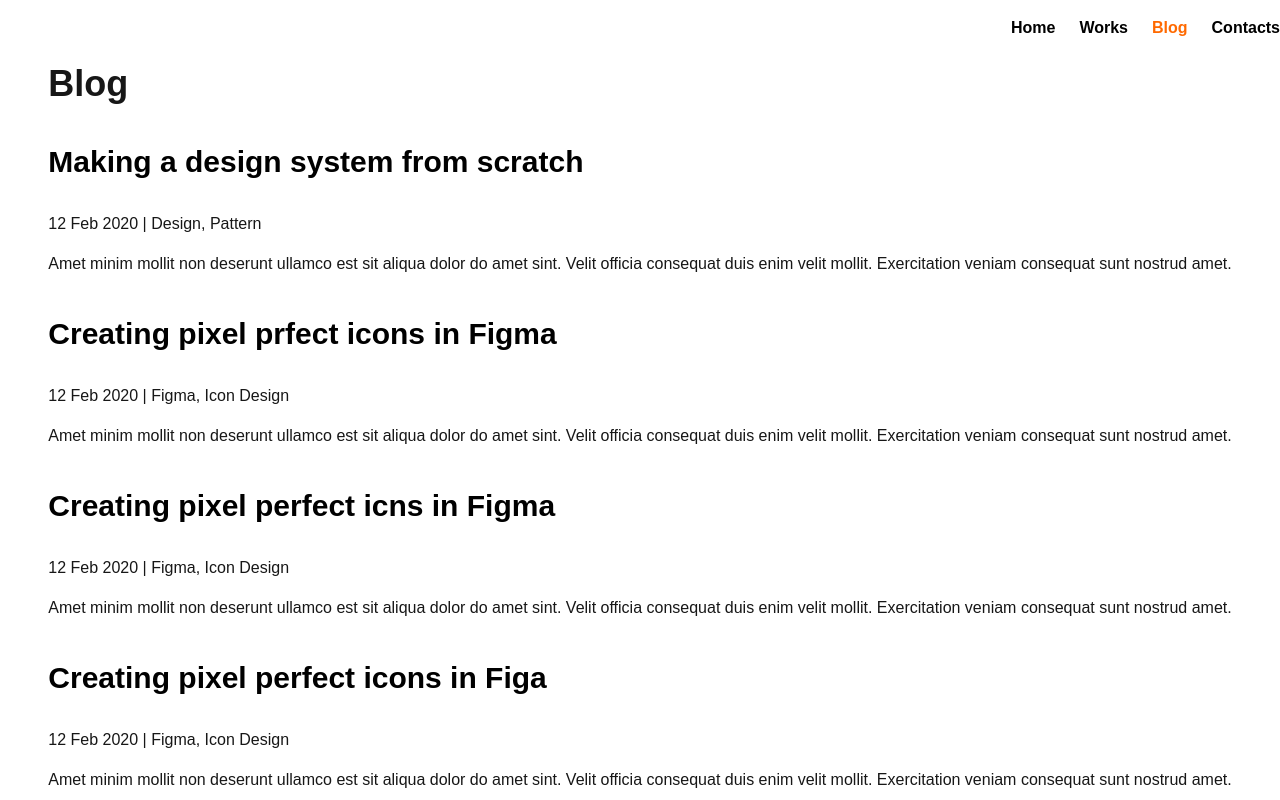
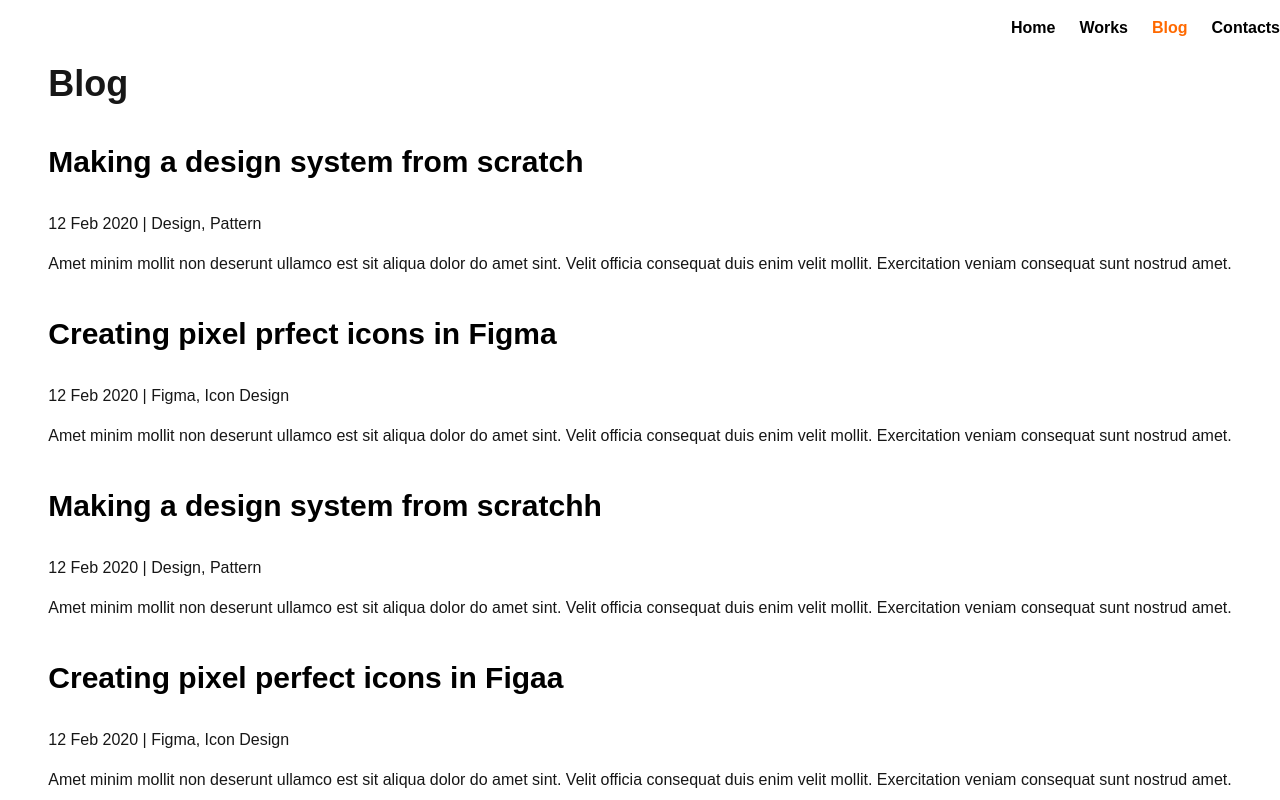
Before and after one commit to Diphaw/fe-technical-test, a Next.js app: page /blogs in a window 1280 px wide. Shown: the top 800 px of the page. Built offline with nearby package versions, Linux system fonts and the light colour scheme.

Commit message:
improve 2

```diff
--- a/src/app/blogs/page.jsx
+++ b/src/app/blogs/page.jsx
@@ -1,45 +1,15 @@
 import Footer from "@/components/footer";
 import Header from "@/components/header";
 import Card from "@/components/ui/card";
+import { blog } from "@/constants";
 
 export default function Blog() {
-  const blog = [
-    {
-      judul: "Making a design system from scratch",
-      tanggal: "12 Feb 2020",
-      pencipta: "Design, Pattern",
-      deskripsi:
-        "Amet minim mollit non deserunt ullamco est sit aliqua dolor do amet sint. Velit officia consequat duis enim velit mollit. Exercitation veniam consequat sunt nostrud amet.",
-    },
-    {
-      judul: "Creating pixel prfect icons in Figma",
-      tanggal: "12 Feb 2020",
-      pencipta: "Figma, Icon Design",
-      deskripsi:
-        "Amet minim mollit non deserunt ullamco est sit aliqua dolor do amet sint. Velit officia consequat duis enim velit mollit. Exercitation veniam consequat sunt nostrud amet.",
-    },
-    {
-      judul: "Creating pixel perfect icns in Figma",
-      tanggal: "12 Feb 2020",
-      pencipta: "Figma, Icon Design",
-      deskripsi:
-        "Amet minim mollit non deserunt ullamco est sit aliqua dolor do amet sint. Velit officia consequat duis enim velit mollit. Exercitation veniam consequat sunt nostrud amet.",
-    },
-    {
-      judul: "Creating pixel perfect icons in Figa",
-      tanggal: "12 Feb 2020",
-      pencipta: "Figma, Icon Design",
-      deskripsi:
-        "Amet minim mollit non deserunt ullamco est sit aliqua dolor do amet sint. Velit officia consequat duis enim velit mollit. Exercitation veniam consequat sunt nostrud amet.",
-    },
-  ];
-
   return (
-    <><Header /><section className="min-h-screen bg-white px-6 flex flex-col justify-center py-6">
+    <>
+      <Header />
+      <section className="min-h-screen bg-white px-6 flex flex-col justify-center py-6">
         <div className="max-w-7xl mx-auto pt-10">
-              <h1 className="font-bold text-left text-3xl md:text-4xl">
-                  Blog
-              </h1>
+          <h1 className="font-bold text-left text-3xl md:text-4xl">Blog</h1>
 
           {/* card */}
           <div className="pt-10 grid gap-10 grid-cols-1">
@@ -60,6 +30,8 @@ export default function Blog() {
             ))}
           </div>
         </div>
-      </section><Footer/></>
+      </section>
+      <Footer />
+    </>
   );
 }
--- a/src/app/page.jsx
+++ b/src/app/page.jsx
@@ -1,8 +1,8 @@
 import Blog from "@/components/blog";
+import Footer from "@/components/footer";
 import Header from "@/components/header";
 import Hero from "@/components/hero";
 import Works from "@/components/works";
-import Footer from "@/components/footer";
 
 export default function Home() {
   return (
@@ -11,7 +11,7 @@ export default function Home() {
       <Hero />
       <Blog />
       <Works />
-      <Footer/>
+      <Footer />
     </div>
   );
 }
--- a/src/components/blog.jsx
+++ b/src/components/blog.jsx
@@ -7,14 +7,14 @@ export default function Blog() {
       <div className="max-w-7xl mx-auto">
         <div className="flex justify-between">
           <h1 className="font-bold text-center md:text-left">Recent Posts</h1>
-          <a href="/blog" className="text-blue-400">
+          <a href="/blogs" className="text-blue-400">
             View All
           </a>
         </div>
 
         {/* card */}
         <div className="pt-6 grid gap-10 grid-cols-1 md:grid-cols-2">
-          {blog.map((blogs) => (
+          {blog.slice(2).map((blogs) => (
             <Card key={blogs.judul} className="p-4 bg-white flex flex-col">
               <div className="flex flex-col gap-4">
                 <h1 className="text-black font-bold text-2xl md:text-3xl">
--- a/src/components/hero.jsx
+++ b/src/components/hero.jsx
@@ -37,7 +37,7 @@ export default function Hero() {
         {/* Sisi Kanan */}
         <div className="w-64 h-64 rounded-full overflow-hidden">
           <Image
-            src="/hero.png"
+            src="/image/hero.png"
             alt="gambar hero"
             width={200}
             height={200}
--- a/src/constants/index.js
+++ b/src/constants/index.js
@@ -7,7 +7,21 @@ export const blog = [
         "Amet minim mollit non deserunt ullamco est sit aliqua dolor do amet sint. Velit officia consequat duis enim velit mollit. Exercitation veniam consequat sunt nostrud amet.",
     },
     {
-      judul: "Creating pixel perfect icons in Figma",
+      judul: "Creating pixel prfect icons in Figma",
+      tanggal: "12 Feb 2020",
+      pencipta: "Figma, Icon Design",
+      deskripsi:
+        "Amet minim mollit non deserunt ullamco est sit aliqua dolor do amet sint. Velit officia consequat duis enim velit mollit. Exercitation veniam consequat sunt nostrud amet.",
+    },
+    {
+      judul: "Making a design system from scratchh",
+      tanggal: "12 Feb 2020",
+      pencipta: "Design, Pattern",
+      deskripsi:
+        "Amet minim mollit non deserunt ullamco est sit aliqua dolor do amet sint. Velit officia consequat duis enim velit mollit. Exercitation veniam consequat sunt nostrud amet.",
+    },
+    {
+      judul: "Creating pixel perfect icons in Figaa",
       tanggal: "12 Feb 2020",
       pencipta: "Figma, Icon Design",
       deskripsi:
```
Also changed, not shown: public/image/hero.png (renamed from public/hero.png), 1 other file (tests, documents, lock files or other folders). Lines whose indentation alone changed are shown as unchanged.
